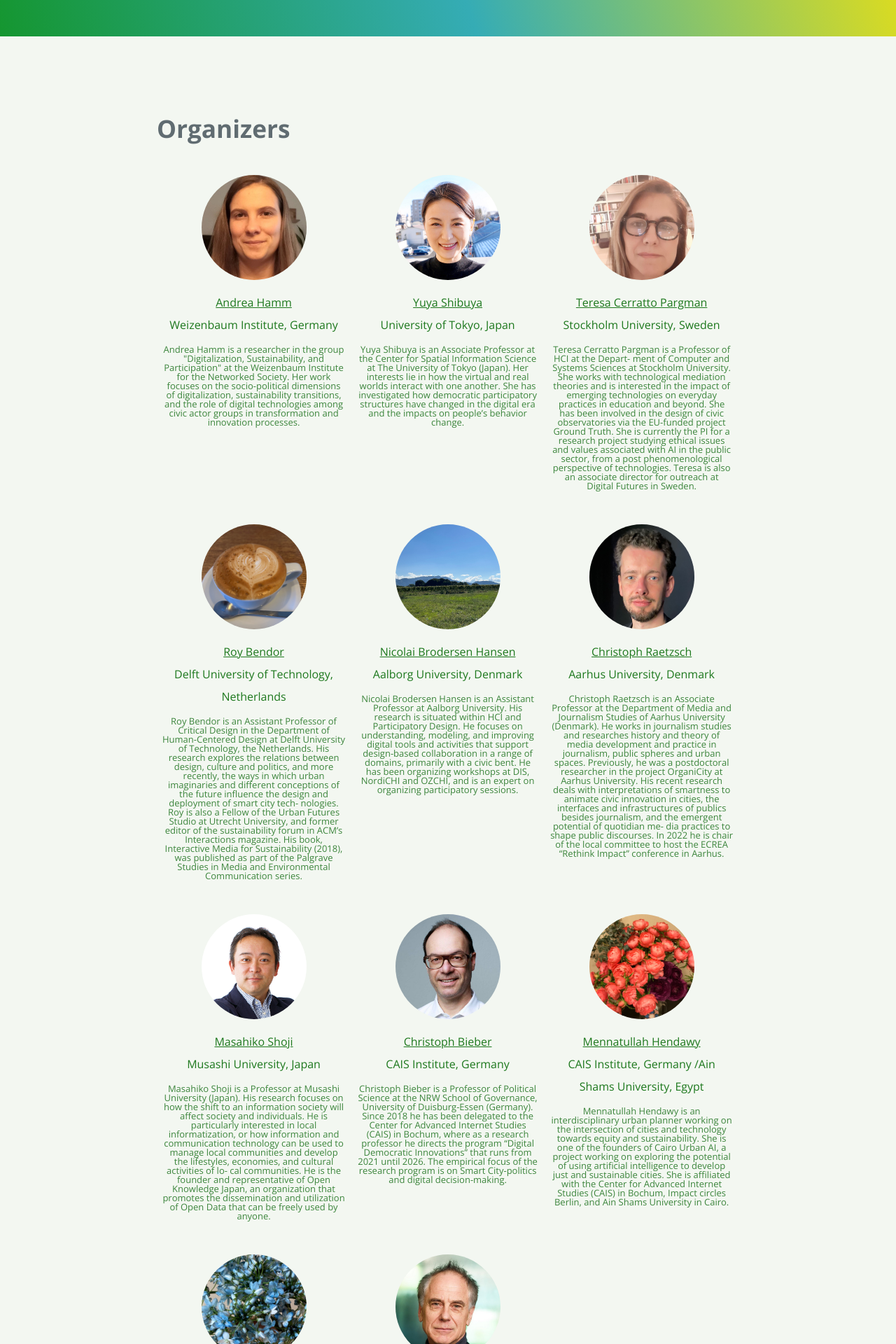
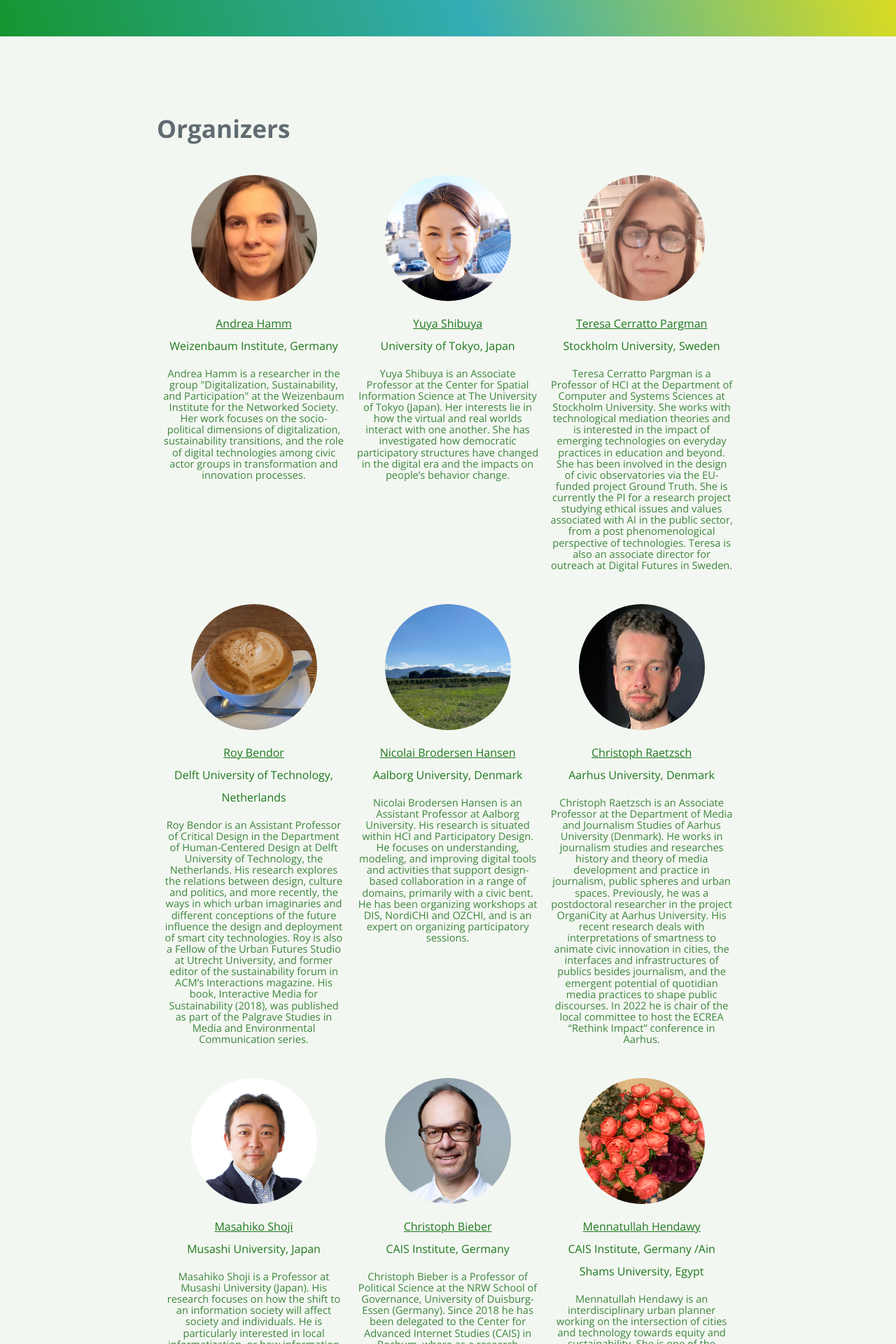
Before and after one commit to discontinued-civictech/discontinued-civictech.github.io, a Jekyll site: the page built from organizers.md, in a window 1280 px wide. Shown: the part 439-2359 px from the top of the page at 70% size. Built offline with Jekyll 4.4.1, drawn with Linux system fonts in a browser that asks for light colours; our own code applies the rules of GitHub Pages for plain Markdown files; some of the changed text lies outside the part shown.

Commit message:
Update style

```diff
--- a/_sass/jekyll-theme-cayman.scss
+++ b/_sass/jekyll-theme-cayman.scss
@@ -291,8 +291,8 @@ a {
   }
 
   .profile-photo {
-    width:150px;
-    height: 150px;
+    width:180px;
+    height: 180px;
     border-radius: 50%;
     overflow: hidden;
     object-fit: cover;
@@ -325,8 +325,16 @@ a {
   .profile-detail-text {
     text-align: center;
     color: rgb(60, 133, 60);
-    font-size: small;
-    line-height: 1;
+    font-size: smaller;
+    line-height: 1.1;
+    a {
+      color: rgb(60, 133, 60);
+      text-decoration: underline;
+      &:hover {
+        text-decoration: underline;
+        font-weight: bold;
+      }
+    }
   }
 
   code {
--- a/organizers.md
+++ b/organizers.md
@@ -34,7 +34,7 @@ layout: default
     </div>
     <div class="profile-detail-text">
     <p>
-    Teresa Cerratto Pargman is a Professor of HCI at the Depart- ment of Computer and Systems Sciences at Stockholm University. She works with technological mediation theories and is interested in the impact of emerging technologies on everyday practices in education and beyond. She has been involved in the design of civic observatories via the EU-funded project Ground Truth. She is currently the PI for a research project studying ethical issues and values associated with AI in the public sector, from a post phenomenological perspective of technologies. Teresa is also an associate director for outreach at Digital Futures in Sweden.
+    Teresa Cerratto Pargman is a Professor of HCI at the Department of Computer and Systems Sciences at Stockholm University. She works with technological mediation theories and is interested in the impact of emerging technologies on everyday practices in education and beyond. She has been involved in the design of civic observatories via the EU-funded project Ground Truth. She is currently the PI for a research project studying ethical issues and values associated with AI in the public sector, from a post phenomenological perspective of technologies. Teresa is also an associate director for outreach at Digital Futures in Sweden.
     </p>
     </div>
    </div>
@@ -47,7 +47,7 @@ layout: default
         </div>
         <div class="profile-detail-text">
         <p>
-        Roy Bendor is an Assistant Professor of Critical Design in the Department of Human-Centered Design at Delft University of Technology, the Netherlands. His research explores the relations between design, culture and politics, and more recently, the ways in which urban imaginaries and different conceptions of the future influence the design and deployment of smart city tech- nologies. Roy is also a Fellow of the Urban Futures Studio at Utrecht University, and former editor of the sustainability forum in ACM’s Interactions magazine. His book, Interactive Media for Sustainability (2018), was published as part of the Palgrave Studies in Media and Environmental Communication series.
+        Roy Bendor is an Assistant Professor of Critical Design in the Department of Human-Centered Design at Delft University of Technology, the Netherlands. His research explores the relations between design, culture and politics, and more recently, the ways in which urban imaginaries and different conceptions of the future influence the design and deployment of smart city technologies. Roy is also a Fellow of the Urban Futures Studio at Utrecht University, and former editor of the sustainability forum in ACM’s Interactions magazine. His book, Interactive Media for Sustainability (2018), was published as part of the Palgrave Studies in Media and Environmental Communication series.
         </p>
         </div>
   </div>
@@ -69,7 +69,7 @@ layout: default
         </div>
         <div class="profile-detail-text">
         <p>
-        Christoph Raetzsch is an Associate Professor at the Department of Media and Journalism Studies of Aarhus University (Denmark). He works in journalism studies and researches history and theory of media development and practice in journalism, public spheres and urban spaces. Previously, he was a postdoctoral researcher in the project OrganiCity at Aarhus University. His recent research deals with interpretations of smartness to animate civic innovation in cities, the interfaces and infrastructures of publics besides journalism, and the emergent potential of quotidian me- dia practices to shape public discourses. In 2022 he is chair of the local committee to host the ECREA “Rethink Impact” conference in Aarhus.
+        Christoph Raetzsch is an Associate Professor at the Department of Media and Journalism Studies of Aarhus University (Denmark). He works in journalism studies and researches history and theory of media development and practice in journalism, public spheres and urban spaces. Previously, he was a postdoctoral researcher in the project OrganiCity at Aarhus University. His recent research deals with interpretations of smartness to animate civic innovation in cities, the interfaces and infrastructures of publics besides journalism, and the emergent potential of quotidian media practices to shape public discourses. In 2022 he is chair of the local committee to host the ECREA “Rethink Impact” conference in Aarhus.
         </p>
         </div>
     </div>
@@ -82,7 +82,7 @@ layout: default
         </div>
         <div class="profile-detail-text">
         <p>
-        Masahiko Shoji is a Professor at Musashi University (Japan). His research focuses on how the shift to an information society will affect society and individuals. He is particularly interested in local informatization, or how information and communication technology can be used to manage local communities and develop the lifestyles, economies, and cultural activities of lo- cal communities. He is the founder and representative of Open Knowledge Japan, an organization that promotes the dissemination and utilization of Open Data that can be freely used by anyone.
+        Masahiko Shoji is a Professor at Musashi University (Japan). His research focuses on how the shift to an information society will affect society and individuals. He is particularly interested in local informatization, or how information and communication technology can be used to manage local communities and develop the lifestyles, economies, and cultural activities of local communities. He is the founder and representative of Open Knowledge Japan, an organization that promotes the dissemination and utilization of Open Data that can be freely used by anyone.
         </p>
         </div>
     </div>
```
Also changed, not shown: other parts of organizers.md (+1 -1 lines).
